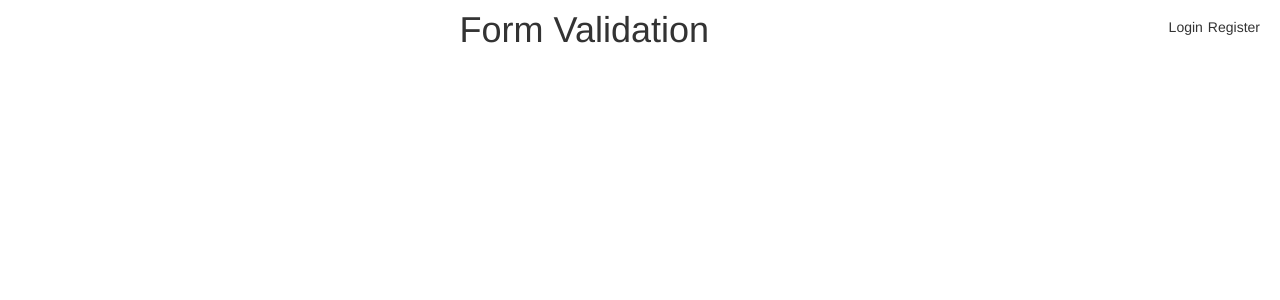
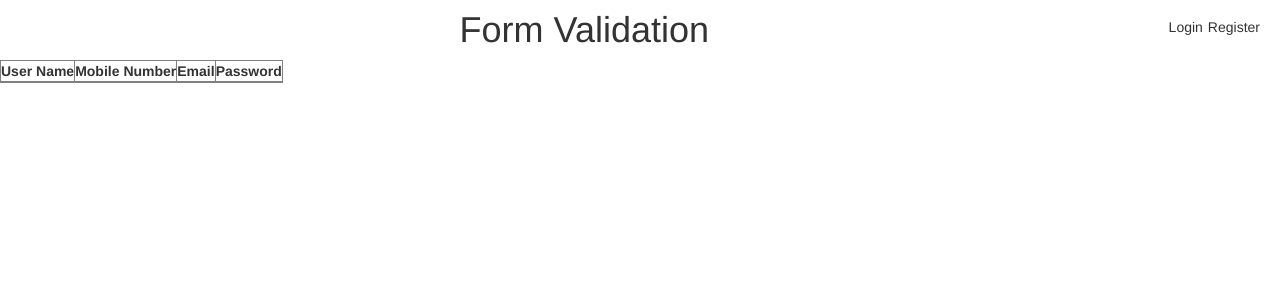
Before and after one commit to NishaUpreti/formvalidation, an Angular app: page /viewdata in a window 1280 px wide. Before the commit this address led to /. Shown: the top 300 px of the page. Built offline with nearby package versions, Linux system fonts and the light colour scheme.

Commit message:
initial commit

```diff
--- a/src/app/app-routing.module.ts
+++ b/src/app/app-routing.module.ts
@@ -2,10 +2,13 @@ import { NgModule } from '@angular/core';
 import { Routes, RouterModule } from '@angular/router';
 import { LoginComponent } from './customcomponent/login/login.component';
 import { RegisterComponent } from './customcomponent/register/register.component';
+import { ViewdataComponent } from './customcomponent/viewdata/viewdata.component';
+
 const routes: Routes = [
   { path: '', redirectTo: 'login', pathMatch: 'full' },
   { path: 'login', component: LoginComponent },
-  { path: 'register', component: RegisterComponent }
+  { path: 'register', component: RegisterComponent },
+  { path: 'viewdata', component: ViewdataComponent }
 ];
 
 @NgModule({
--- a/src/app/app.module.ts
+++ b/src/app/app.module.ts
@@ -6,12 +6,14 @@ import { AppComponent } from './app.component';
 import { LoginComponent } from './customcomponent/login/login.component';
 import { RegisterComponent } from './customcomponent/register/register.component';
 import { HeaderComponent } from './customcomponent/header/header.component';
+import { ViewdataComponent } from './customcomponent/viewdata/viewdata.component';
 @NgModule({
   declarations: [
     AppComponent,
     LoginComponent,
     RegisterComponent,
-    HeaderComponent
+    HeaderComponent,
+    ViewdataComponent
     // EqualvalidatorDirective
   ],
   imports: [
--- a/src/app/customcomponent/register/register.component.html
+++ b/src/app/customcomponent/register/register.component.html
@@ -34,19 +34,30 @@
         <div class="wrap-input100 validate-input m-b-18">
           <span class="label-input100">Mobile Number</span>
           <input class="input100" type="mobile" [(ngModel)]="mobileno" minlength="10" maxlength="10" required
-            #mno="ngModel" name="mobileno1" placeholder="Enter Mobile Number" pattern="[6-9]">
-          <div *ngIf="mno.invalid && (mno.touched || mno.dirty)" class="alert alert-danger">
-            <span *ngIf="mno.errors?.required">Mobile Number is required</span>
-            <span *ngIf="mno.errors?.pattern">Mobile No. must be strat with 6-9 number</span>
+            #mno="ngModel" name="mobileno1" placeholder="Enter Mobile Number" pattern="^[6-9]\d{9}$">
+          <div *ngIf="mno.invalid && (mno.touched || mno.dirty)" class="text-danger">
+            <div *ngIf="mno.errors?.required">
+              Mobile No. is Required
+            </div>
+            <div *ngIf="mno?.errors.maxLength">
+              Mobile No. Should be 10 digits.
+            </div>
+            <div *ngIf="mno.errors?.pattern">
+              Mobile No. Should be Start with 6-9 digits.
+            </div>
           </div>
         </div>
         <div class="wrap-input100 validate-input m-b-18">
           <span class="label-input100">Email</span>
-          <input class="input100" type="Email" [(ngModel)]="email" name="email1"
-            pattern="^[a-zA-Z0–9_.+-]+@[a-zA-Z0–9-]+.[a-zA-Z0–9-.]+$" required #mail="ngModel"
+          <input class="input100" type="Email" [(ngModel)]="email" name="email1" email required #mail="ngModel"
             placeholder="Enter Email">
-          <div [hidden]="mail.errors?.required || mail.pristine" class="alert alert-danger">
-            Email is required and format should be <i>abc@gmail.com</i>
+          <div *ngIf="mail.invalid && (mail.touched || mail.dirty)" class="text-danger">
+            <div *ngIf="mail.errors.required">
+              Email is required
+            </div>
+            <div *ngIf="mail.errors.email">
+              Email must be a valid email address
+            </div>
           </div>
         </div>
         <div class="wrap-input100 validate-input m-b-18">
@@ -75,7 +86,7 @@
           </div>
         </div>
         <div class="container-login100-form-btn p-tb-20">
-          <button class="login100-form-btn m-r-10" routerLinkActive="active" (click)="register()">
+          <button class="login100-form-btn m-r-10" type="submit" (click)="onSubmit()" routerLinkActive="active">
             Register
           </button>
         </div>
@@ -83,3 +94,6 @@
     </div>
   </div>
 </div>
+<app-viewdata (registerData)="receive($event)">
+
+</app-viewdata>
--- a/src/app/customcomponent/register/register.component.ts
+++ b/src/app/customcomponent/register/register.component.ts
@@ -1,4 +1,5 @@
 import { Component, OnInit, Output, EventEmitter } from '@angular/core';
+import { NgForm } from '@angular/forms';
 
 @Component({
   selector: 'app-register',
@@ -9,16 +10,21 @@ export class RegisterComponent implements OnInit {
   @Output() registerData = new EventEmitter();
   username: any;
   psd: any;
+  mail: string;
+  mobileno: any;
   constructor() { }
 
   ngOnInit() {
   }
-  register() {
+  onSubmit() {
+    debugger
+    //console.log(userform);
     const reg = {
       username1: this.username,
       psd1: this.psd,
+      mobileno1: this.mobileno,
+
     }
     this.registerData.emit(reg);
   }
-
 }
--- /dev/null
+++ b/src/app/customcomponent/viewdata/viewdata.component.html
@@ -0,0 +1,17 @@
+<table border="1">
+  <thead>
+    <tr>
+      <th>User Name</th>
+      <th>Mobile Number</th>
+      <th>Email</th>
+      <th>Password</th>
+    </tr>
+  </thead>
+  <tbody>
+    <tr>
+      <td>{{username1}}</td>
+      <td>{{psd1}}</td>
+      <td>{{mobileno1}}</td>
+    </tr>
+  </tbody>
+</table>
--- /dev/null
+++ b/src/app/customcomponent/viewdata/viewdata.component.ts
@@ -0,0 +1,27 @@
+import { Component, OnInit } from '@angular/core';
+
+@Component({
+  selector: 'app-viewdata',
+  templateUrl: './viewdata.component.html',
+  styleUrls: ['./viewdata.component.css']
+})
+export class ViewdataComponent implements OnInit {
+  username1: any;
+  psd1: any;
+  mobileno1: any;
+
+  constructor() { }
+
+  ngOnInit() {
+  }
+  receive(e) {
+    debugger
+    console.log(e);
+    this.username1 = e.username1;
+    console.log(this.username1);
+    this.psd1 = e.psd1;
+    console.log(this.psd1);
+    this.mobileno1 = e.mobileno1;
+    console.log(this.mobileno1);
+  }
+}
```
Also changed, not shown: src/app/customcomponent/viewdata/viewdata.component.css (added), 1 other file (tests, documents, lock files or other folders).
